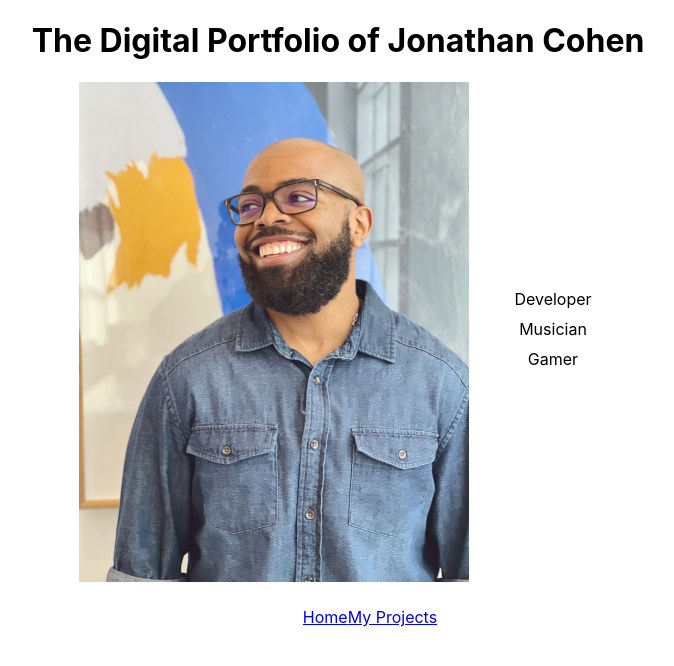
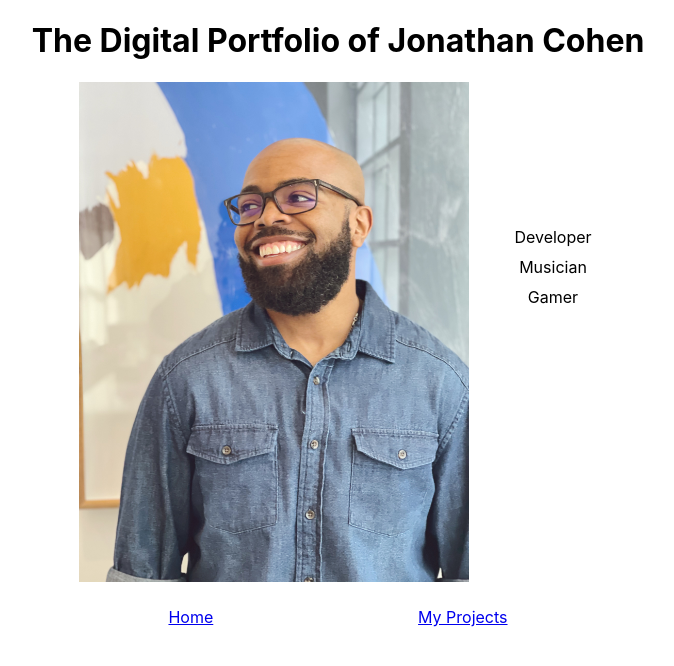
Before and after one commit to JDC1492/portfolio_front, a React (Create React App) app: page / in a window 1280 px wide. Shown: the top 666 px of the page, without its empty margins (302-976 px from the left). Built offline with nearby package versions, Linux system fonts and the light colour scheme.

Commit message:
adding comments to have my ideas on screen in front of me. general home page layout complete, needing to add some creativity to it

```diff
--- a/src/App.css
+++ b/src/App.css
@@ -43,20 +43,20 @@
   margin: 21px;
 }
 
-#left-list {
-  /* margin: auto; */
-  padding-top: 15%;
+/* left section for photo */
+
+#img-left {
 }
-
-#img-right {
-  /* margin: auto; */
-}
-
 .homePhoto {
   height: 500px;
   width: 390px;
   margin-left: auto;
   margin-right: auto;
+}
+
+#right-list {
+  /* margin: auto; */
+  padding-top: 10%;
 }
 
 .homeList {
@@ -65,8 +65,11 @@
   /* float: left; */
   text-align: center;
 }
-.navBar {
-  border-top: 50px;
-  padding-left: 5%;
-  /* text-align: match-parent; */
+.navBar > p {
+  display: inline;
+  margin: 8%;
 }
+
+.gamer {
+  /* font-family: monaco; */
+}
--- a/src/components/navComponents/HomeLink.js
+++ b/src/components/navComponents/HomeLink.js
@@ -3,9 +3,9 @@ import { NavLink } from "react-router-dom";
 
 const HomeLink = () => {
   return (
-    <>
+    <p>
       <NavLink to="/">Home</NavLink>
-    </>
+    </p>
   );
 };
 
--- a/src/components/navComponents/ProjectsLink.js
+++ b/src/components/navComponents/ProjectsLink.js
@@ -3,9 +3,9 @@ import { NavLink } from "react-router-dom";
 
 const ProjectsLink = () => {
   return (
-    <>
+    <p>
       <NavLink to="/projects">My Projects</NavLink>
-    </>
+    </p>
   );
 };
 
--- a/src/containers/HomeContainer.js
+++ b/src/containers/HomeContainer.js
@@ -11,10 +11,10 @@ class HomeContainer extends Component {
       <div>
         <HomeHeader />
         <div id="flex-div">
-          <div id="img-right">
+          <div id="img-left">
             <HomeImg />
           </div>
-          <div id="left-list">
+          <div id="right-list">
             <HomeList />
           </div>
         </div>
```
